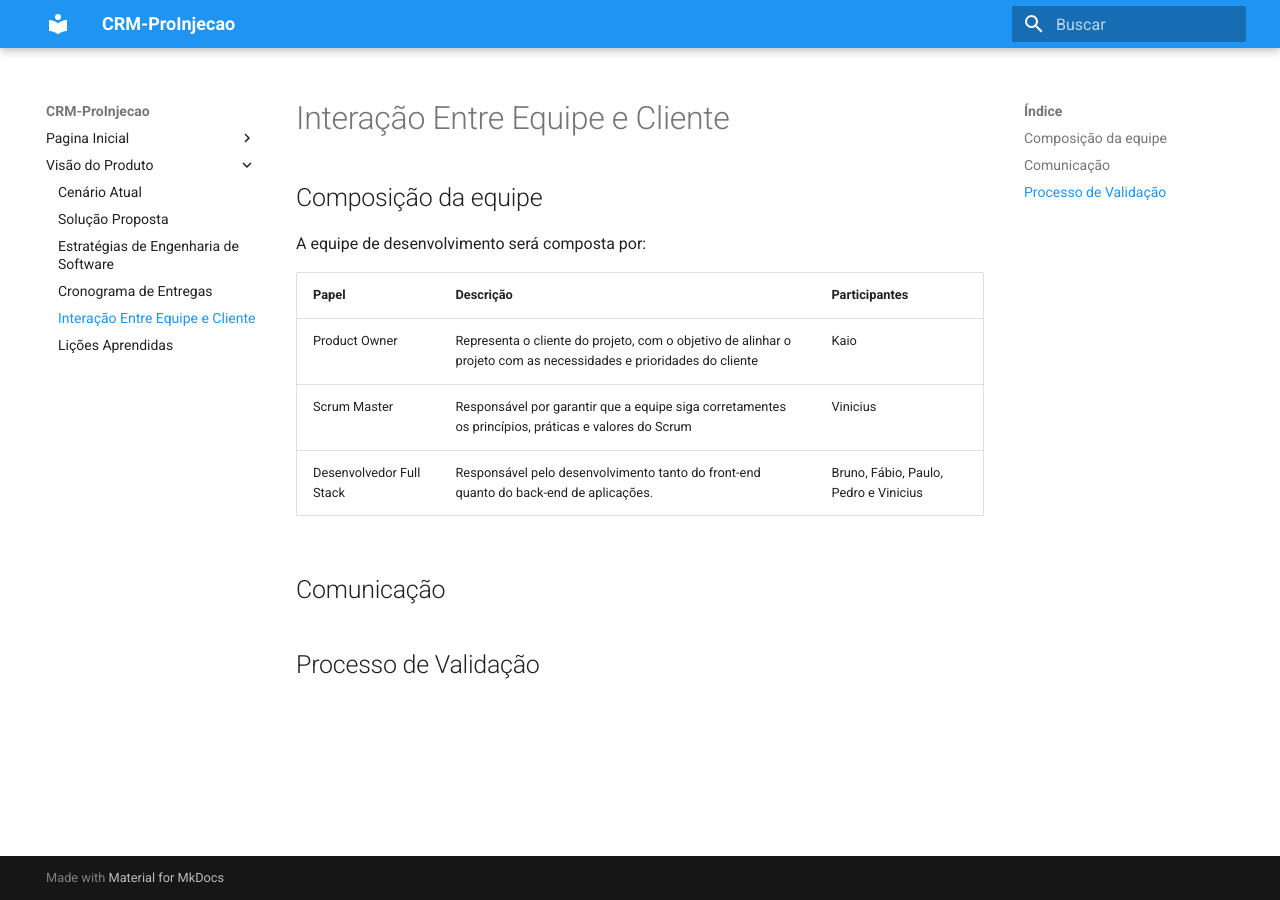
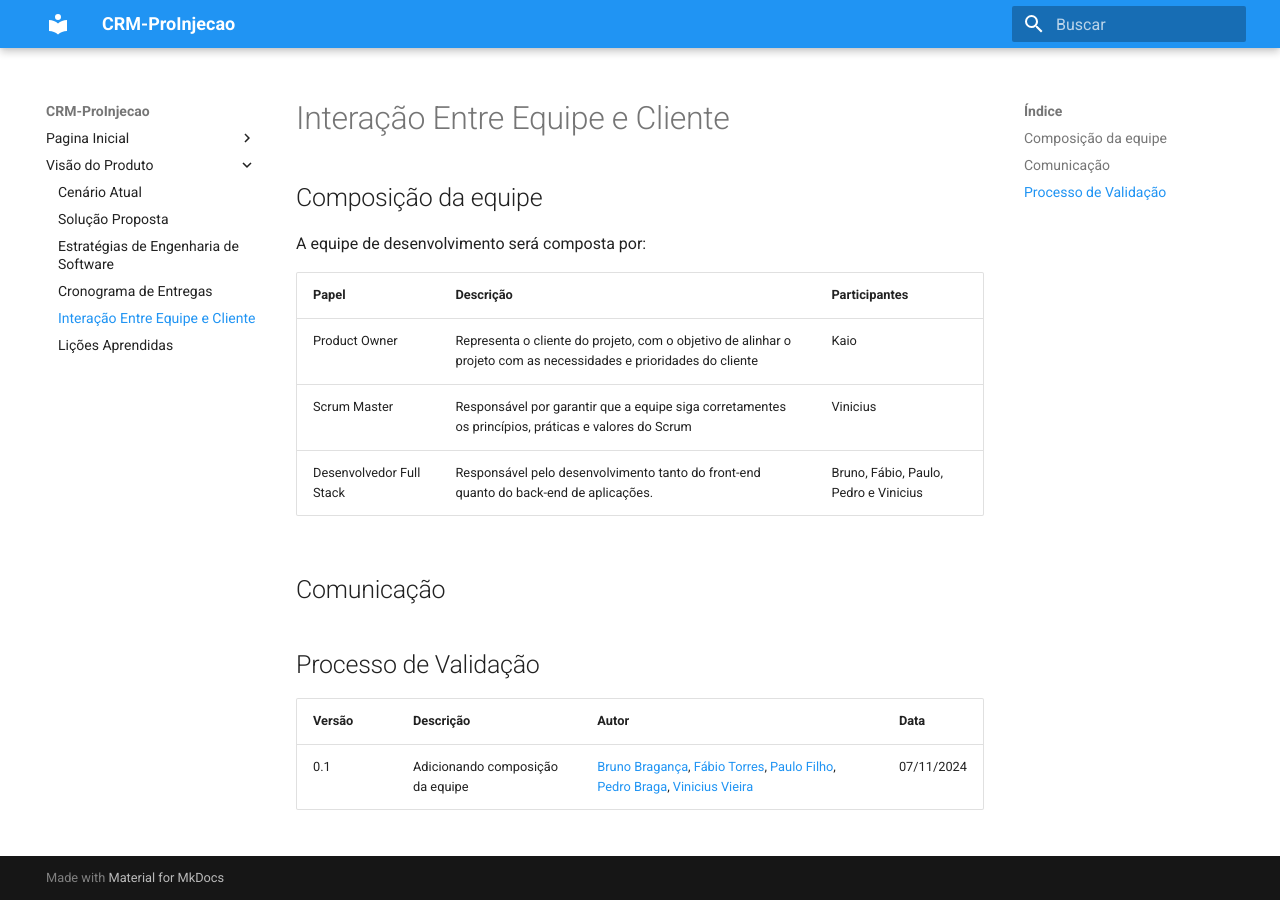
Before and after one commit to mdsreq-fga-unb/2024.2-T01-CRMProInjecao, an MkDocs documentation site: the page built from docs/interacao-entre-equipe-e-cliente.md, in a window 1280 px wide. Built offline with MkDocs 1.6.1 and Material for MkDocs 9.7.7, drawn with Linux system fonts in a browser that asks for light colours.

Commit message:
docs: add tabela de versao

```diff
--- a/docs/interacao-entre-equipe-e-cliente.md
+++ b/docs/interacao-entre-equipe-e-cliente.md
@@ -12,3 +12,8 @@ A equipe de desenvolvimento será composta por:
 
 
 ## Processo de Validação
+
+
+| Versão | Descrição                 | Autor                   | Data       |
+|--------|---------------------------|-------------------------|------------|
+| 0.1    | Adicionando composição da equipe  | [Bruno Bragança](http://github.com/BrunoBReis), [Fábio Torres](http://github.com/fabioaletorres), [Paulo Filho](http://github.com/PauloFilho2), [Pedro Braga](http://github.com/Stain19), [Vinicius Vieira](http://github.com/viniciusvieira00) | 07/11/2024 |
```
